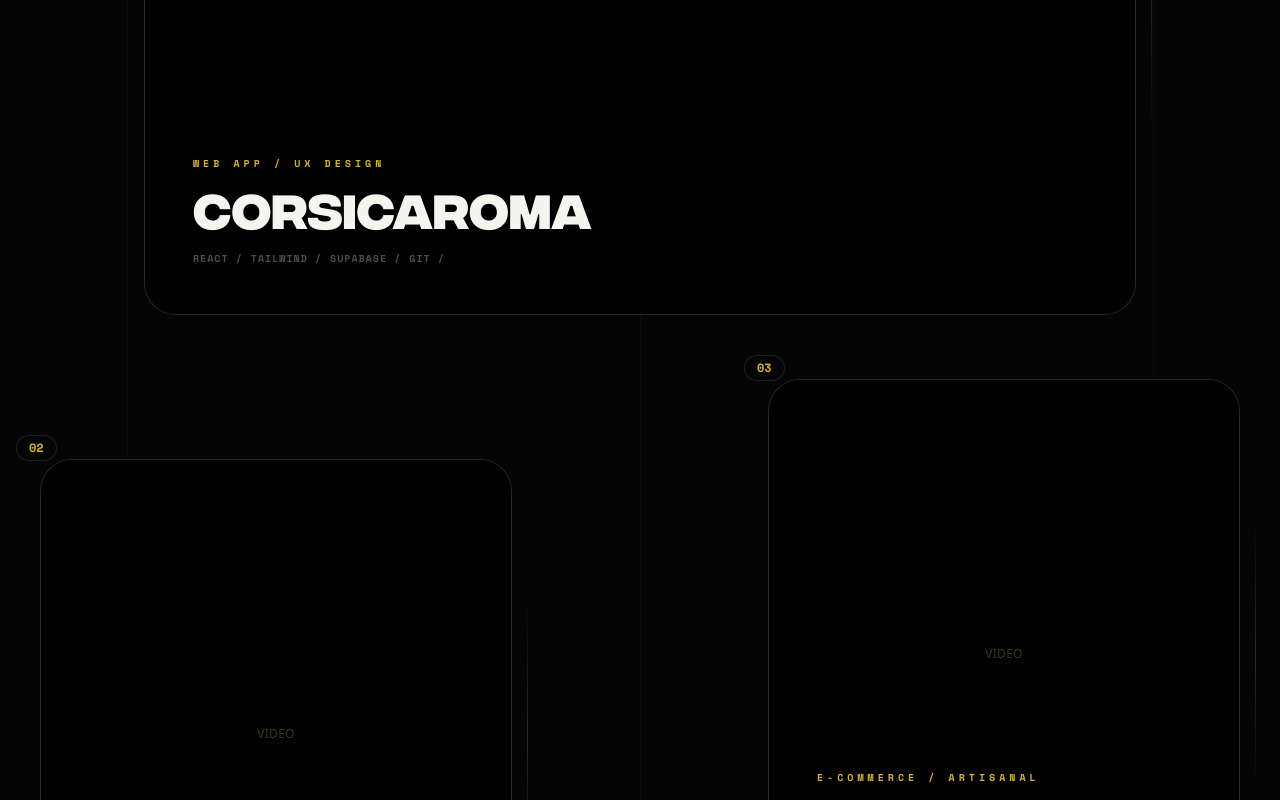
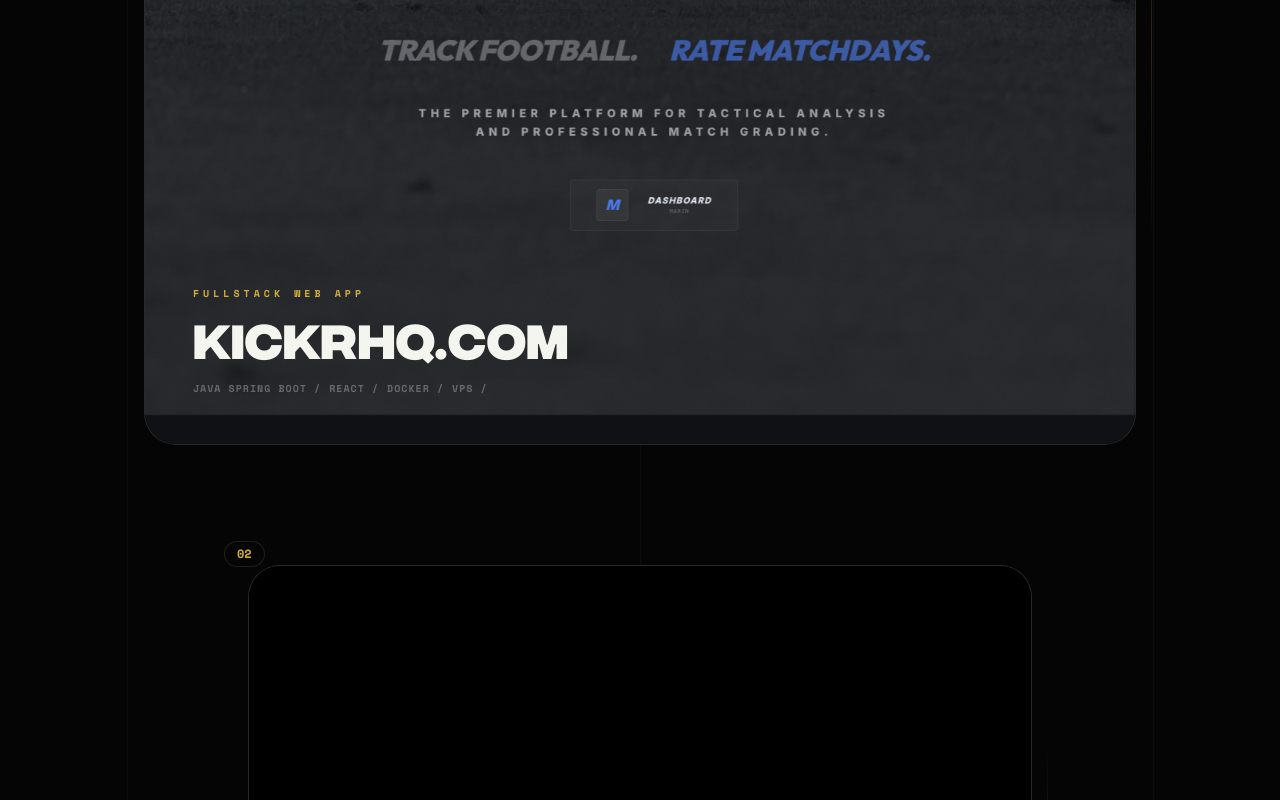
Before and after one commit to harelmarin/portfolioV2, a Next.js app in the folder client/: page / in a window 1280 px wide. Shown: the part 2000-2800 px from the top of the page. Built offline with nearby package versions, Linux system fonts and the light colour scheme.

Commit message:
feat(kickr): add kickr to projects

```diff
--- a/client/app/components/HomePage.tsx
+++ b/client/app/components/HomePage.tsx
@@ -12,9 +12,20 @@
   image: string;
   video: string;
   stacks: string[];
+  link?: string;
 };
 
 const projects: Project[] = [
+  {
+    title: 'kickrhq.com',
+    category: 'Fullstack Web App',
+    description:
+      "Plateforme d'analyse et de statistiques footballistiques. Architecture robuste (Java Spring Boot / React) entièrement auto-hébergée sur VPS personnel via Docker pour un contrôle total de l'infrastructure.",
+    image: '/img/kickr.png',
+    video: '',
+    stacks: ['Java Spring Boot', 'React', 'Docker', 'VPS'],
+    link: 'https://kickrhq.com',
+  },
   {
     title: 'CorsicAroma',
     category: 'Web App / UX Design',
@@ -25,24 +36,6 @@
     stacks: ['React', 'Tailwind', 'Supabase', 'Git'],
   },
 
-  {
-    title: 'Wethefoot',
-    category: 'E-commerce',
-    description: 'Boutique en ligne de vêtements de foot',
-    image: '',
-    video: '/img/wethefoot.mp4',
-    stacks: ['JavaScript', 'Git'],
-  },
-
-  {
-    title: 'U Buscu',
-    category: 'E-commerce / Artisanal',
-    description:
-      'Site e-commerce pour un producteur artisanal corse. Commande en ligne, fiches produits avec animations et backoffice simplifié.',
-    image: '',
-    video: '/img/Buscu.mp4',
-    stacks: ['Next', 'Tailwind', 'Git'],
-  },
 ];
 
 const experiences = [
@@ -72,19 +65,6 @@
       'Modélisation base relationnelle sous Supabase',
       'Maquettes et parcours utilisateur (Figma)',
       'Questionnaire dynamique avec recommandations',
-    ],
-  },
-  {
-    title: 'Stage — Site vitrine',
-    company: 'U Buscu',
-    period: '2024',
-    location: 'Sari-d’Orcino, Corse',
-    stack: ['HTML', 'CSS', 'JavaScript'],
-    description: `Création du site vitrine pour présenter une fromagerie-artisan, de la prise de brief à la mise en ligne, avec travail sur le contenu, les maquettes et l’illustration, aux côtés de la fondatrice.`,
-    details: [
-      'Création d’un site vitrine (QR code sur emballages)',
-      'Rédaction de contenu, prises de visuels et mise en page',
-      'Itérations design après retours client',
     ],
   },
 ];
--- a/client/app/components/ModernHero.tsx
+++ b/client/app/components/ModernHero.tsx
@@ -76,8 +76,15 @@
                             {/* Corner accent */}
                             <div className="absolute top-0 left-0 w-8 h-8 border-t-2 border-l-2 border-[#d4af37] rounded-tl-xl" />
 
-                            <div className="font-spacemono text-[#d4af37] text-xs mb-6 tracking-[0.3em] uppercase">
-                // Portfolio 26'
+                            <div className="font-spacemono text-[#d4af37] text-xs mb-2 tracking-[0.3em] uppercase">
+                                // Portfolio 26'
+                            </div>
+                            <div className="flex items-center gap-2 mb-6">
+                                <span className="relative flex h-2 w-2">
+                                    <span className="animate-ping absolute inline-flex h-full w-full rounded-full bg-[#d4af37] opacity-75"></span>
+                                    <span className="relative inline-flex rounded-full h-2 w-2 bg-[#d4af37]"></span>
+                                </span>
+                                <span className="font-spacemono text-[#d4af37] text-[10px] tracking-widest uppercase">Disponible Alternance 2026</span>
                             </div>
                             <div className="text-2xl md:text-3xl font-light mb-8 text-[#e8e5df] min-h-[1.5em] leading-tight">
                                 <Typewriter
--- a/client/app/components/ModernProjectGallery.tsx
+++ b/client/app/components/ModernProjectGallery.tsx
@@ -16,28 +16,29 @@
         offset: ["start end", "end start"]
     });
 
-    // More subtle parallax
-    const y = useTransform(scrollYProgress, [0, 1], [50, -50]);
     const [selectedProject, setSelectedProject] = useState<Project | null>(null);
 
-    // Even items are left, odd are right, every 3rd is centered/wide
-    const layoutClass = index % 3 === 0
-        ? 'md:col-span-12 lg:col-span-10 lg:col-start-2'
-        : index % 2 === 0
-            ? 'md:col-span-6 lg:col-span-12' // Re-thought grouping below
-            : 'md:col-span-6 lg:col-span-12';
-
-    // Better approach: use a mapping for index to col-span to ensure it looks CURATED
+    // "Duo de Choc": Kickr is the massive anchor, CorsicAroma is the elegant companion
     const layouts = [
-        'md:col-span-12 lg:col-span-10 lg:col-start-2 mb-16', // Wide
-        'md:col-span-6 lg:col-span-5 lg:col-start-1 mb-12 md:translate-y-20', // Left half
-        'md:col-span-6 lg:col-span-5 lg:col-start-8 mb-12', // Right half
-        'md:col-span-12 lg:col-span-8 lg:col-start-3 mb-16', // Medium wide centered
-        'md:col-span-6 lg:col-span-5 lg:col-start-2 mb-12 md:translate-y-[-40px]', // Offset left
+        'md:col-span-12 lg:col-span-10 lg:col-start-2 mb-40', // Kickr: Massive impact
+        'md:col-span-12 lg:col-span-8 lg:col-start-3 mb-20',   // CorsicAroma: Elegant, slightly narrowed to focus the gaze
     ];
 
     const currentLayout = layouts[index % layouts.length];
-    const height = index % 3 === 0 ? 'h-[500px] md:h-[700px]' : 'h-[400px] md:h-[550px]';
+
+    // Custom parallax intensity per project
+    const parallaxRange = index === 0 ? [80, -80] : [40, -40];
+    const y = useTransform(scrollYProgress, [0, 1], parallaxRange);
+
+    const height = index === 0 ? 'h-[600px] md:h-[800px]' : 'h-[500px] md:h-[700px]';
+
+    const handleProjectClick = () => {
+        if (project.link) {
+            window.open(project.link, '_blank');
+        } else {
+            setSelectedProject(project);
+        }
+    };
 
     return (
         <>
@@ -45,7 +46,7 @@
                 ref={container}
                 style={{ y }}
                 className={`${currentLayout} relative group cursor-pointer z-10`}
-                onClick={() => setSelectedProject(project)}
+                onClick={handleProjectClick}
             >
                 <div className="relative">
                     {/* Number indicator */}
--- a/client/app/components/VideoPreview.tsx
+++ b/client/app/components/VideoPreview.tsx
@@ -79,8 +79,8 @@
     }
   }, [hovered, isTouchDevice]);
 
-  if (isTouchDevice) {
-    // Sur mobile/tactile: afficher l'image générée (ou poster fourni), sinon fond noir
+  if (isTouchDevice || !src) {
+    // Sur mobile/tactile ou si pas de vidéo: afficher l'image générée (ou poster fourni), sinon fond noir
     const resolvedPoster = generatedPoster || poster;
     return (
       <div className="absolute inset-0 w-full h-full" tabIndex={-1} style={{ zIndex: 1 }}>
@@ -94,7 +94,7 @@
           />
         ) : (
           <div className="w-full h-full bg-black flex items-center justify-center" aria-label={title}>
-            <div className="text-[#d4af37]/30 text-xs uppercase tracking-wide">Video</div>
+            <div className="text-[#d4af37]/30 text-xs uppercase tracking-wide">{src ? 'Video' : 'Image'}</div>
           </div>
         )}
       </div>
```
Also changed, not shown: client/public/img/kickr.png (added).
